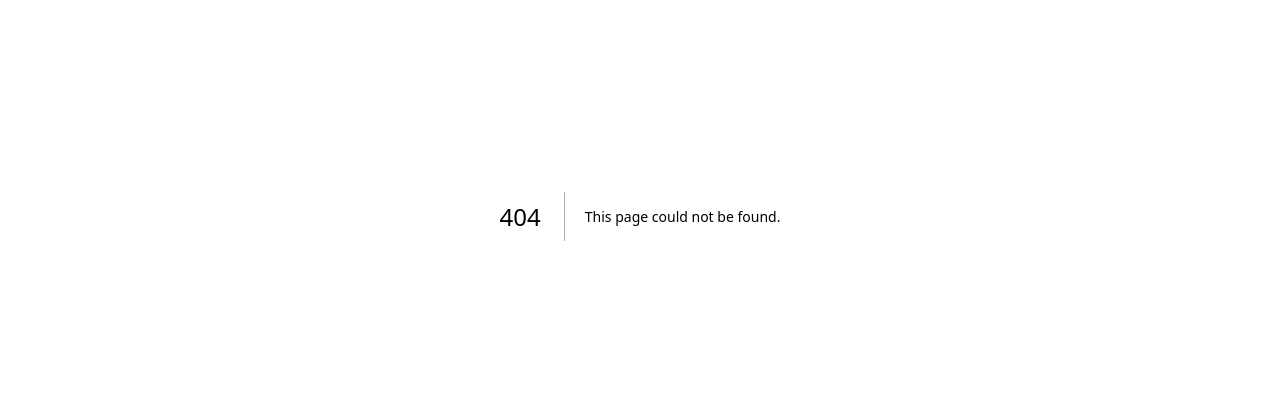
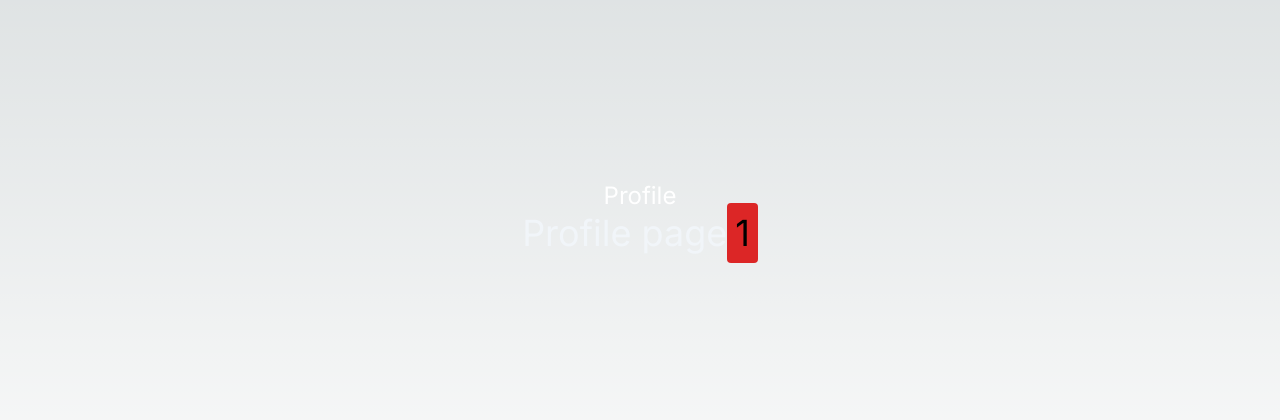
Before and after one commit to Scharif47/auth-app, a Next.js app: page /profile/1 in a window 1280 px wide. Before the commit this address had no page. Shown: the part 184-604 px from the top of the page. Built offline with nearby package versions, Linux system fonts and the light colour scheme.

Commit message:
profile page setup

```diff
--- /dev/null
+++ b/src/app/profile/[id]/page.tsx
@@ -0,0 +1,15 @@
+export default function UserProfile({params}: {params: {id: string}}) {
+
+  console.log("params: ", params)
+
+  return (
+    <div className="flex flex-col justify-center items-center min-h-screen py-2 text-slate-100">
+      {/* Title of the Page */}
+      <h1 className="text-white text-2xl">Profile</h1>
+      <hr />
+      <p className="text-4xl">Profile page
+        <span className=" p-2 rounded bg-red-600 text-black">{params.id}</span>
+      </p>
+    </div>
+  )
+}
--- /dev/null
+++ b/src/app/profile/page.tsx
@@ -0,0 +1,10 @@
+export default function ProfilePage() {
+  return (
+    <div className="flex flex-col justify-center items-center min-h-screen py-2 text-slate-100">
+      {/* Title of the Page */}
+      <h1 className="text-white text-2xl">Profile</h1>
+      <hr />
+      <p>Profile page</p>
+    </div>
+  )
+}
```
Also changed, not shown: src/app/login/page.tsx (+5 -5 lines).
